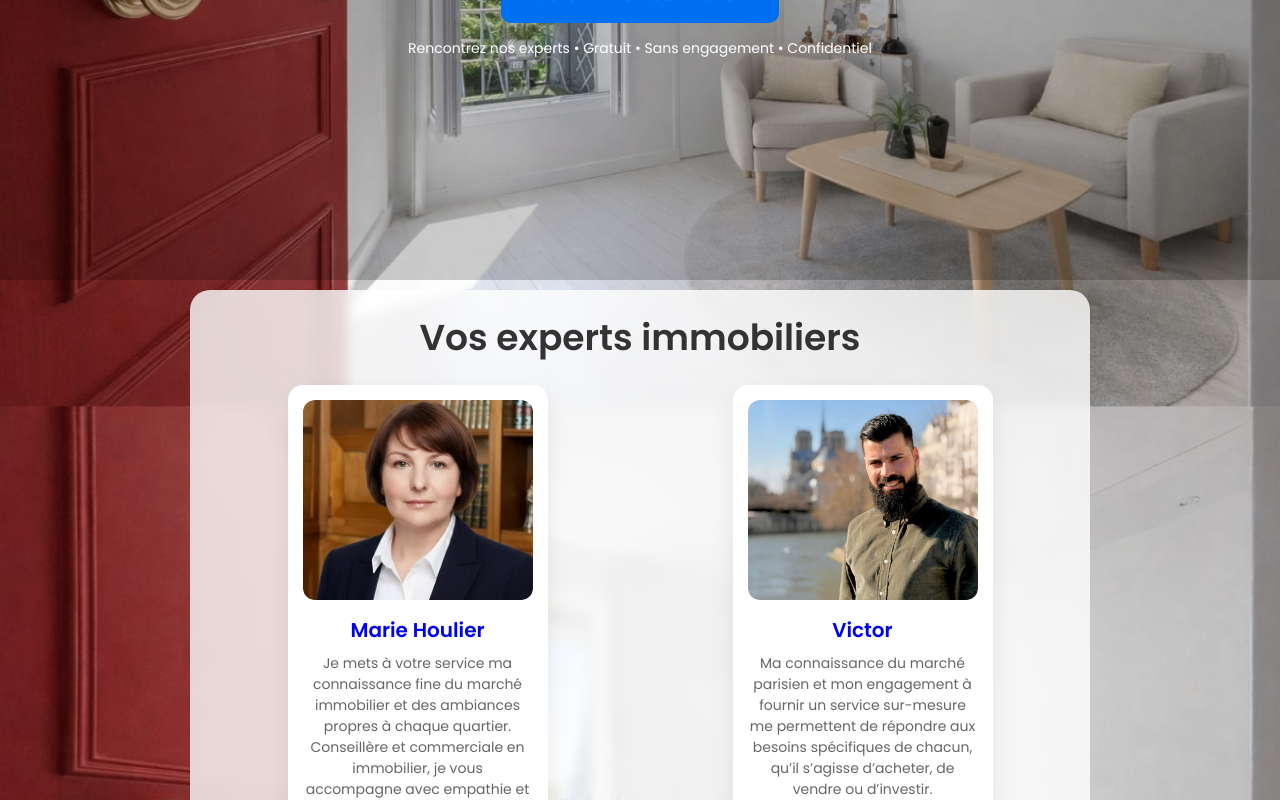
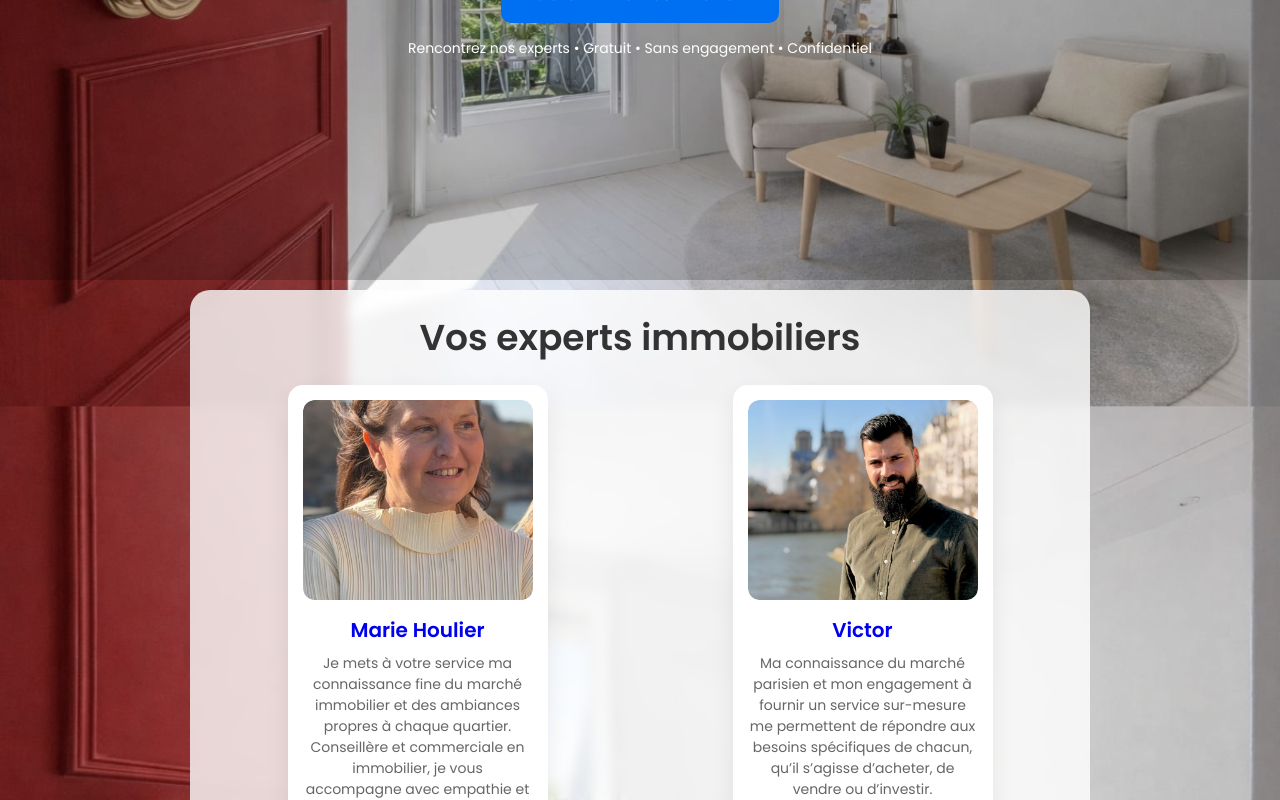
Before and after one commit to Juju-kpi/estimation_immo, a Next.js app: page / in a window 1280 px wide. Shown: the part 447-1247 px from the top of the page. Built offline with nearby package versions, Linux system fonts and the light colour scheme.

Commit message:
Update HomeClient.js

```diff
--- a/app/HomeClient.js
+++ b/app/HomeClient.js
@@ -106,7 +106,7 @@ export default function HomeClient() {
    <Link href="/presentation#victor" className="agent-card">
       <div className="agent-image">
         <Image
-          src="/Marie.jpeg"
+          src="/marie2.jpeg"
           alt="Marie Dupont"
           fill
           quality={100}
```
